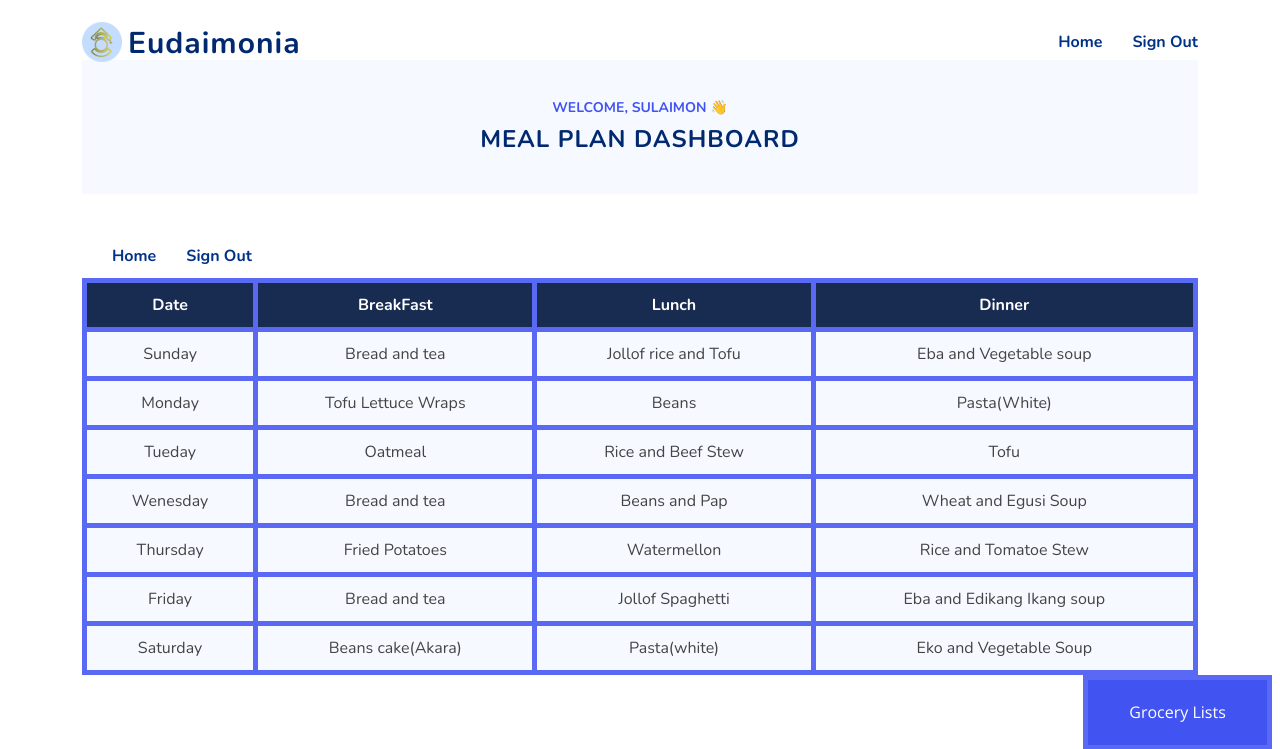
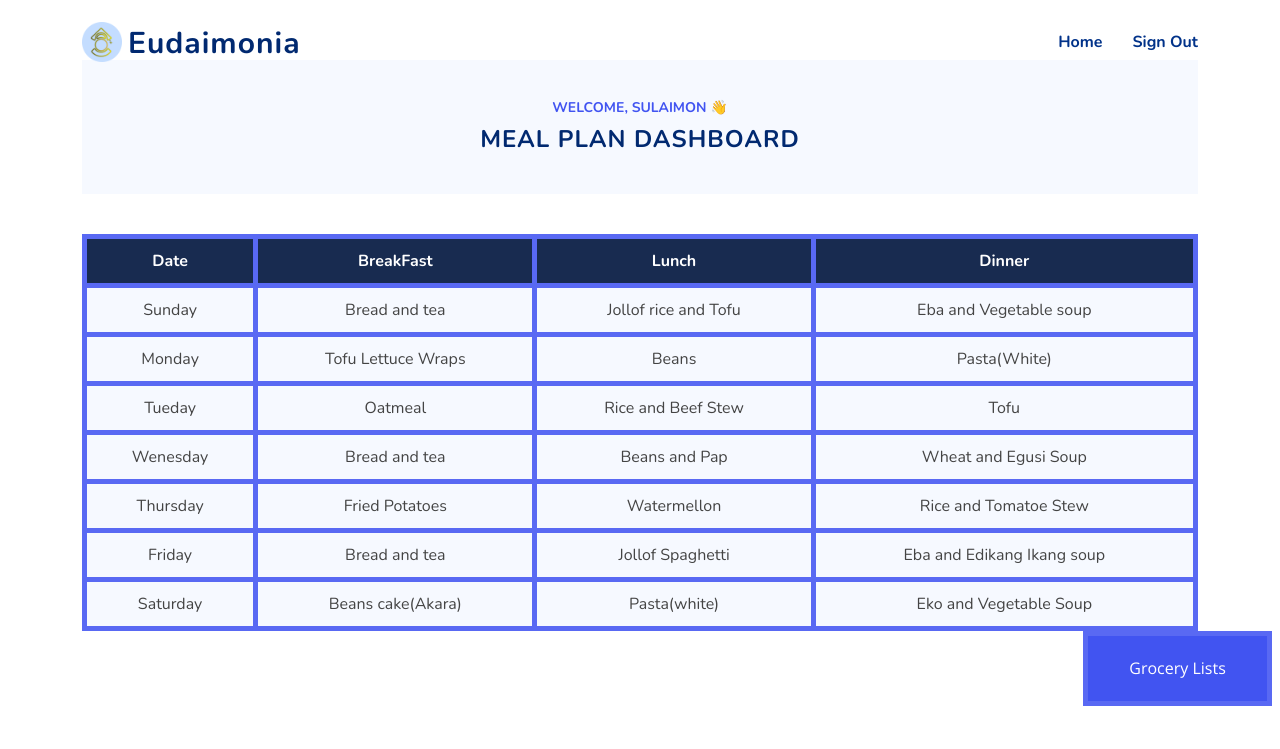
Before and after one commit to iamfaqeehhokyky/Eudaimonia, a Flask app: page /meal in a window 1280 px wide. Shown: the top 749 px of the page. Run offline with Flask 3, Linux system fonts and the light colour scheme; a user stored in the database is signed in; data comes from the database, SQL or seed files in the repository; some libraries are stand-ins or nearby versions.

Commit message:
refactoring the meal route page

```diff
--- a/templates/meal.html
+++ b/templates/meal.html
@@ -1,20 +1,5 @@
-<!-- <!DOCTYPE html>
-<html lang="en">
-<head>
-    <meta charset="UTF-8">
-    <meta http-equiv="X-UA-Compatible" content="IE=edge">
-    <meta name="viewport" content="width=device-width, initial-scale=1.0">
-    <title>Meal Page</title>
-    <-- Template meal CSS File -->
-<!-- <link
-      href="{{ url_for('static', filename='assets/css/meal.css') }}"
-      rel="stylesheet"
-    />
-</head> -->
-<!-- <body> -->
 {% extends 'user_base.html' %} {% block title %}Eudaimonia - Meal Plan{%
 endblock %} {%block content %}
-
 
 <section id="contact" class="contact d-flex align-items-center contact">
   <div class="container">
@@ -26,22 +11,10 @@ endblock %} {%block content %}
         </div>
       </div>
       <link
-      href="{{ url_for('static', filename='assets/css/style.css') }}"
-      rel="stylesheet"
-    />
+        href="{{ url_for('static', filename='assets/css/style.css') }}"
+        rel="stylesheet"
+      />
     </header>
-
-
-    <nav id="navbar" class="navbar">
-      <ul>
-        <li><a class="nav-link" href="/home">Home</a></li>
-
-        <li>
-          <a class="nav-link" href="/signout">Sign Out</a>
-        </li>
-      </ul>
-      <i class="bi bi-list mobile-nav-toggle"></i>
-    </nav>
 
     <div class="container">
       <div class="row justify-content-center">
```
